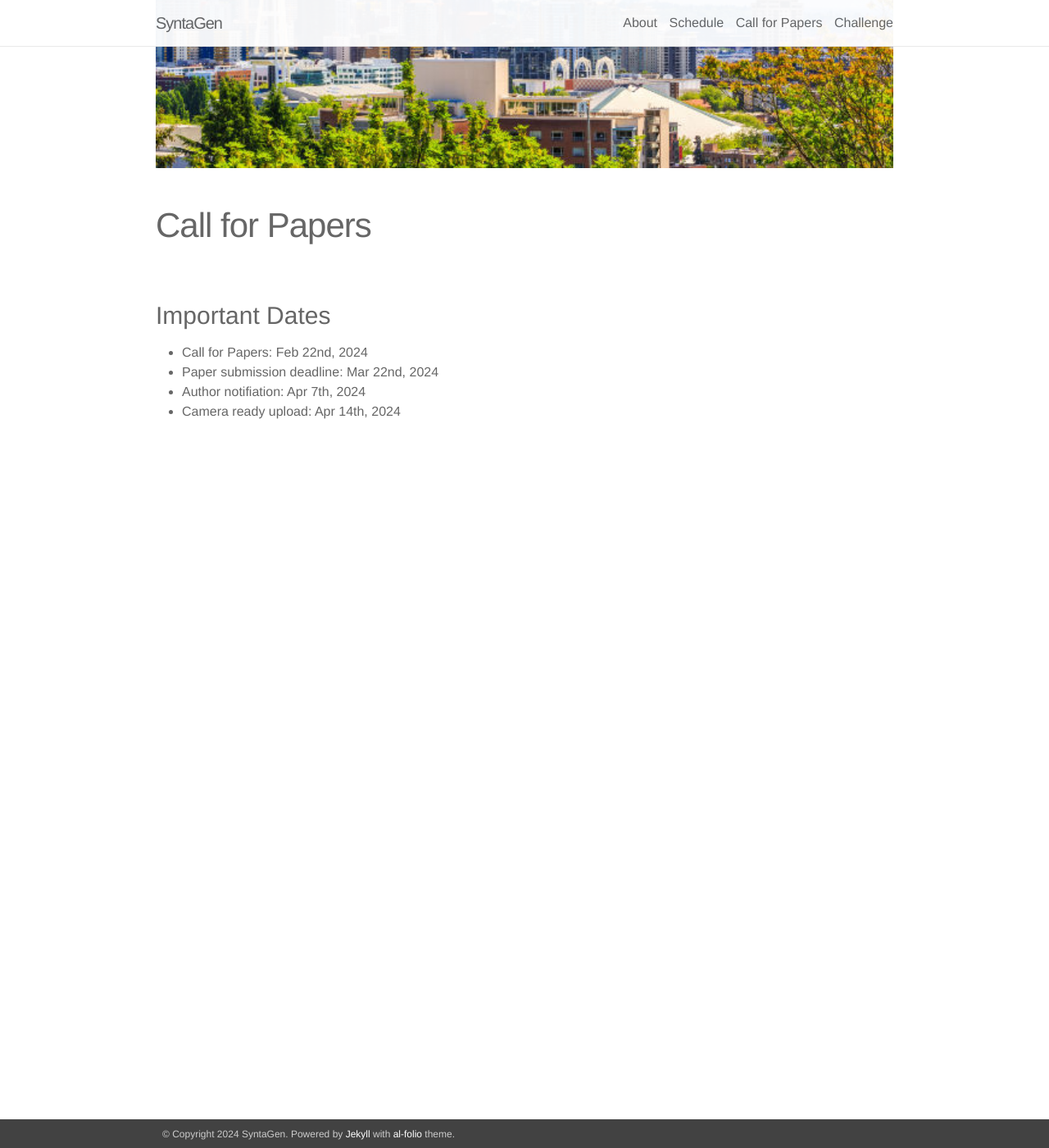
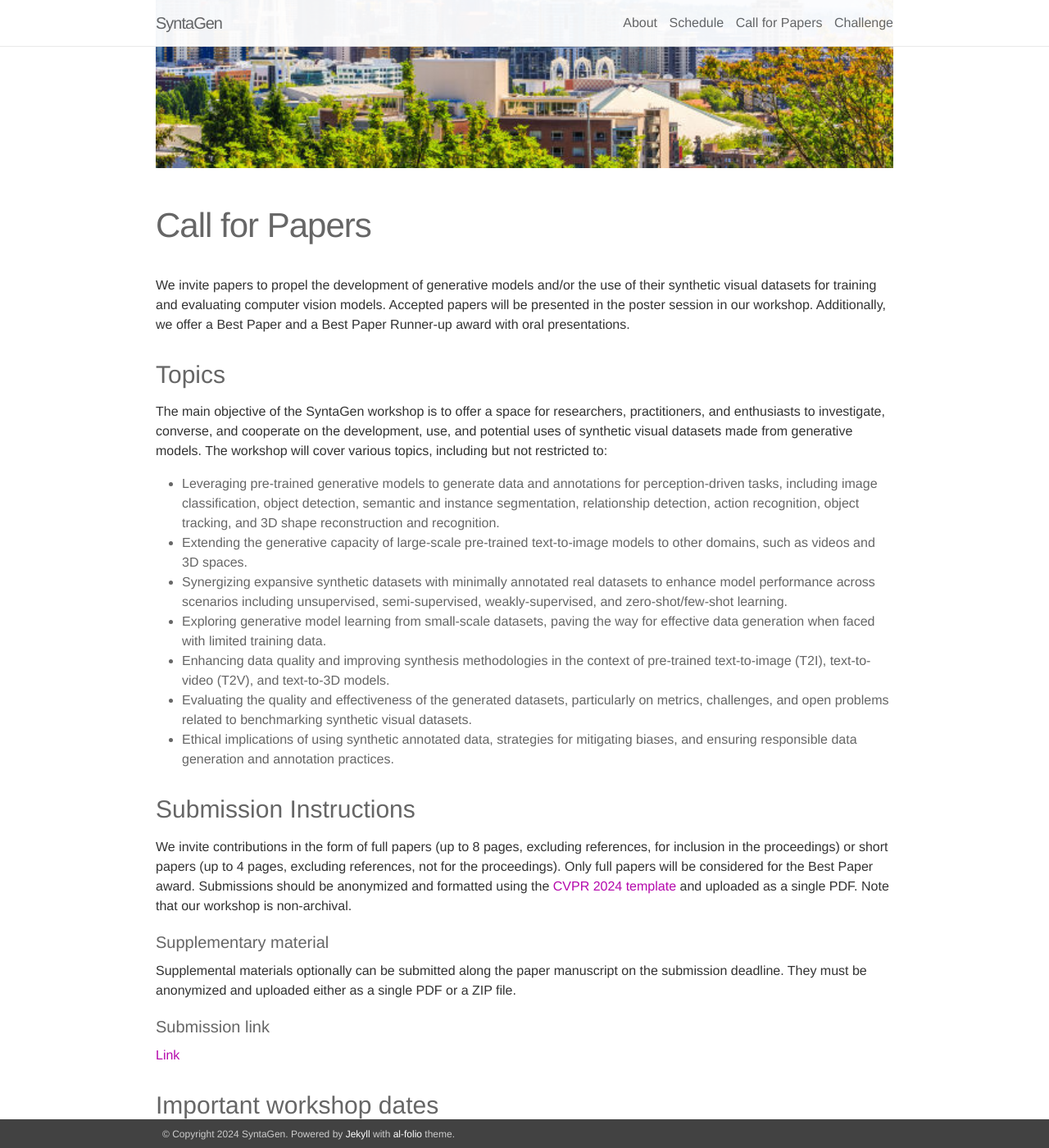
Before and after one commit to syntagen/syntagen.github.io, a Jekyll site: the page built from _pages/call_for_papers.md, in a window 1280 px wide and 1400 px high, scrolled down 315 px. Shown: the whole window at 82% size. Built offline with Jekyll 4.4.1, drawn with Linux system fonts in a browser that asks for light colours; nearby versions of some CDN libraries; some of the changed text lies outside the part shown.

Commit message:
update pages

```diff
--- a/_pages/call_for_papers.md
+++ b/_pages/call_for_papers.md
@@ -7,13 +7,32 @@ desc_title: Call for Papers
 social: true
 ---
 
+We invite papers to propel the development of generative models and/or the use of their synthetic visual datasets for training and evaluating computer vision models. Accepted papers will be presented in the poster session in our workshop. Additionally, we offer a Best Paper and a Best Paper Runner-up award with oral presentations.
 
-### Important Dates
+### Topics
+The main objective of the SyntaGen workshop is to offer a space for researchers, practitioners, and enthusiasts to investigate, converse, and cooperate on the development, use, and potential uses of synthetic visual datasets made from generative models. The workshop will cover various topics, including but not restricted to:
+* Leveraging pre-trained generative models to generate data and annotations for perception-driven tasks, including image classification, object detection, semantic and instance segmentation, relationship detection, action recognition, object tracking, and 3D shape reconstruction and recognition.
+* Extending the generative capacity of large-scale pre-trained text-to-image models to other domains, such as videos and 3D spaces.
+* Synergizing expansive synthetic datasets with minimally annotated real datasets to enhance model performance across scenarios including unsupervised, semi-supervised, weakly-supervised, and zero-shot/few-shot learning.
+* Exploring generative model learning from small-scale datasets, paving the way for effective data generation when faced with limited training data.
+* Enhancing data quality and improving synthesis methodologies in the context of pre-trained text-to-image (T2I), text-to-video (T2V), and text-to-3D models.
+* Evaluating the quality and effectiveness of the generated datasets, particularly on metrics, challenges, and open problems related to benchmarking synthetic visual datasets.
+* Ethical implications of using synthetic annotated data, strategies for mitigating biases, and ensuring responsible data generation and annotation practices.
 
-* **Call for Papers**: Feb 22nd, 2024
-* **Paper submission deadline**: Mar 22nd, 2024
-* **Author notifiation**: Apr 7th, 2024
-* **Camera ready upload**: Apr 14th, 2024
+### Submission Instructions
+We invite contributions in the form of full papers (up to 8 pages, excluding references, for inclusion in the proceedings) or short papers (up to 4 pages, excluding references, not for the proceedings). Only full papers will be considered for the Best Paper award. Submissions should be anonymized and formatted using the [CVPR 2024 template](https://github.com/cvpr-org/author-kit/releases) and uploaded as a single PDF. Note that our workshop is non-archival.
+
+#### Supplementary material
+Supplemental materials optionally can be submitted along the paper manuscript on the submission deadline. They must be anonymized and uploaded either as a single PDF or a ZIP file.
+
+#### Submission link
+[Link](https://openreview.net/group?id=thecvf.com/CVPR/2024/Workshop/SyntaGen )
+
+### Important workshop dates
+* **Submission deadline:** March 22nd, 11:59 PM Pacific Time
+* **Notification of acceptance:** April 7th, 11:59 PM Pacific Time
+* **Camera Ready submission deadline:** April 14th, 11:59 PM Pacific Time
+* **Workshop date:** June 17th, 2024 (Morning)
 
 <!-- We cordially invite submissions and participation in our “Backdoors in Deep Learning: The Good, the Bad, and the Ugly” workshop (neurips2023-bugs.github.io) that will be held on December 15 or 16, 2023 at NeurIPS 2023, New Orleans, USA.  -->
 
```
